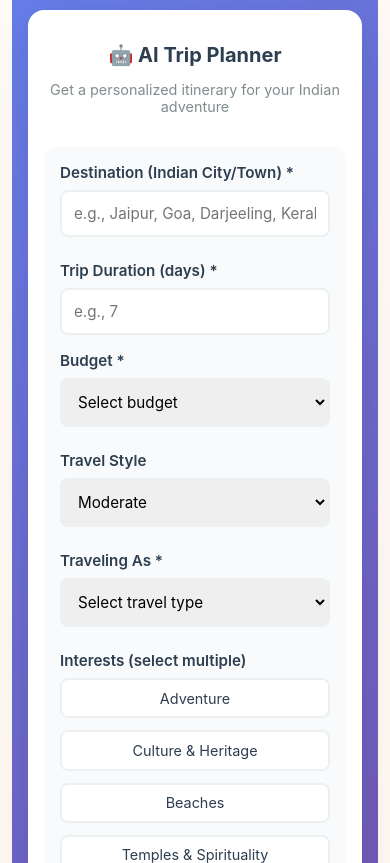
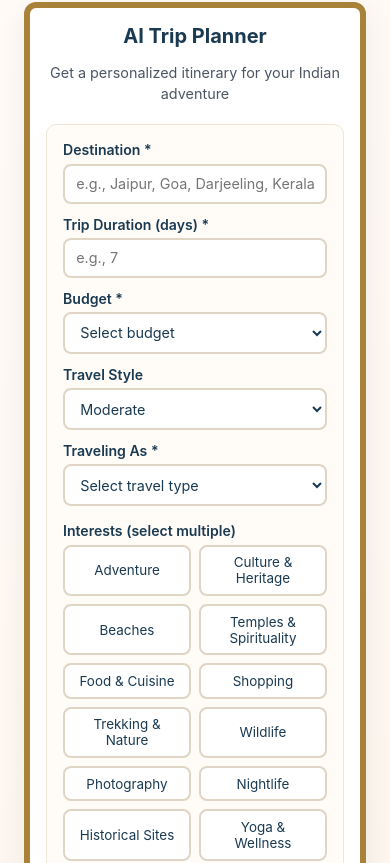
Before and after one commit to omkarsunilshivarkar/WanderHer, a React (Vite) app: page / in a window 390 px wide. Shown: the part 8441-9304 px from the top of the page. Built offline with nearby package versions, Linux system fonts and the light colour scheme.

Commit message:
AI Trip Planner code reviewed.

```diff
--- a/src/components/AITripPlanner.jsx
+++ b/src/components/AITripPlanner.jsx
@@ -279,8 +279,8 @@ Format the response clearly with headers and bullet points for easy reading. Use
         body {
             font-family: 'Segoe UI', Tahoma, Geneva, Verdana, sans-serif;
             line-height: 1.8;
-            color: #2c3e50;
-            background: #f8f9fa;
+            color: #1a3a52;
+            background: #FFFBF7;
             padding: 20px;
         }
 
@@ -294,7 +294,7 @@ Format the response clearly with headers and bullet points for easy reading. Use
         }
 
         .header {
-            background: linear-gradient(135deg, #667eea 0%, #764ba2 100%);
+            background: #A9823A;
             color: white;
             padding: 40px;
             text-align: center;
@@ -328,18 +328,18 @@ Format the response clearly with headers and bullet points for easy reading. Use
 
         h2 {
             font-size: 1.8rem;
-            color: #667eea;
+            color: #A9823A;
             margin: 30px 0 15px 0;
             padding-bottom: 10px;
-            border-bottom: 3px solid #667eea;
+            border-bottom: 3px solid #A9823A;
         }
 
         h3 {
             font-size: 1.3rem;
-            color: #764ba2;
+            color: #8F6F31;
             margin: 20px 0 10px 0;
             padding-left: 15px;
-            border-left: 4px solid #764ba2;
+            border-left: 4px solid #A9823A;
         }
 
         p {
@@ -348,7 +348,7 @@ Format the response clearly with headers and bullet points for easy reading. Use
         }
 
         strong {
-            color: #764ba2;
+            color: #8F6F31;
             font-weight: 600;
         }
 
@@ -364,18 +364,18 @@ Format the response clearly with headers and bullet points for easy reading. Use
 
         li:before {
             content: '✓';
-            color: #667eea;
+            color: #A9823A;
             font-weight: bold;
             margin-right: 10px;
             margin-left: -25px;
         }
 
         .footer {
-            background: #f8f9fa;
+            background: #f5ede2;
             padding: 20px 40px;
-            border-top: 1px solid #ecf0f1;
+            border-top: 1px solid #f0e6d8;
             text-align: center;
-            color: #7f8c8d;
+            color: #4B5563;
             font-size: 0.9rem;
         }
 
@@ -486,7 +486,7 @@ Format the response clearly with headers and bullet points for easy reading. Use
         body {
             font-family: 'Segoe UI', Tahoma, Geneva, Verdana, sans-serif;
             line-height: 1.8;
-            color: #2c3e50;
+            color: #1a3a52;
             padding: 0;
             background: white;
         }
@@ -499,7 +499,7 @@ Format the response clearly with headers and bullet points for easy reading. Use
         }
 
         .header {
-            background: linear-gradient(135deg, #667eea 0%, #764ba2 100%);
+            background: #A9823A;
             color: white;
             padding: 50px 40px;
             text-align: center;
@@ -532,19 +532,19 @@ Format the response clearly with headers and bullet points for easy reading. Use
 
         h2 {
             font-size: 1.8rem;
-            color: #667eea;
+            color: #A9823A;
             margin: 35px 0 15px 0;
             padding-bottom: 12px;
-            border-bottom: 3px solid #667eea;
+            border-bottom: 3px solid #A9823A;
             page-break-after: avoid;
         }
 
         h3 {
             font-size: 1.3rem;
-            color: #764ba2;
+            color: #8F6F31;
             margin: 20px 0 10px 0;
             padding-left: 12px;
-            border-left: 4px solid #764ba2;
+            border-left: 4px solid #A9823A;
             page-break-after: avoid;
         }
 
@@ -555,7 +555,7 @@ Format the response clearly with headers and bullet points for easy reading. Use
         }
 
         strong {
-            color: #764ba2;
+            color: #8F6F31;
             font-weight: 700;
         }
 
@@ -566,18 +566,18 @@ Format the response clearly with headers and bullet points for easy reading. Use
 
         .list-item:before {
             content: '✓ ';
-            color: #667eea;
+            color: #A9823A;
             font-weight: bold;
             margin-left: -25px;
             margin-right: 8px;
         }
 
         .footer {
-            background: #f8f9fa;
+            background: #f5ede2;
             padding: 30px 40px;
-            border-top: 2px solid #ecf0f1;
+            border-top: 2px solid #f0e6d8;
             text-align: center;
-            color: #7f8c8d;
+            color: #4B5563;
             font-size: 0.95rem;
             page-break-before: avoid;
         }
@@ -587,7 +587,7 @@ Format the response clearly with headers and bullet points for easy reading. Use
         }
 
         .download-button {
-            background: #27ae60;
+            background: #A9823A;
             color: white;
             padding: 12px 30px;
             border: none;
@@ -599,7 +599,7 @@ Format the response clearly with headers and bullet points for easy reading. Use
         }
 
         .download-button:hover {
-            background: #229954;
+            background: #8F6F31;
         }
 
         @media print {
@@ -724,13 +724,16 @@ Format the response clearly with headers and bullet points for easy reading. Use
     return (
         <div className="ai-trip-planner">
             <div className="planner-container">
-                <h2>🤖 AI Trip Planner</h2>
+                <h2>AI Trip Planner</h2>
                 <p className="subtitle">Get a personalized itinerary for your Indian adventure</p>
 
                 <div className="planner-content">
                     <form onSubmit={generateItinerary} className="planner-form">
+
+
+                        <div className="form-row">
                             <div className="form-group">
-                            <label htmlFor="destination">Destination (Indian City/Town) *</label>
+                                <label htmlFor="destination">Destination *</label>
                                 <input
                                     type="text"
                                     id="destination"
@@ -741,8 +744,6 @@ Format the response clearly with headers and bullet points for easy reading. Use
                                     required
                                 />
                             </div>
-
-                        <div className="form-row">
                             <div className="form-group">
                                 <label htmlFor="duration">Trip Duration (days) *</label>
                                 <input
@@ -772,7 +773,6 @@ Format the response clearly with headers and bullet points for easy reading. Use
                                     <option value="Moderate">Moderate (₹3,000-7,000/day)</option>
                                     <option value="Luxury">Luxury (₹7,000+/day)</option>
                                 </select>
-                            </div>
                             </div>
 
                             <div className="form-group">
@@ -805,6 +805,11 @@ Format the response clearly with headers and bullet points for easy reading. Use
                                     <option value="Family">Family</option>
                                 </select>
                             </div>
+                        </div>
+
+
+
+
 
                         <div className="form-group">
                             <label>Interests (select multiple)</label>
--- a/src/styles/AITripPlanner.css
+++ b/src/styles/AITripPlanner.css
@@ -1,113 +1,125 @@
 .ai-trip-planner {
-    background: linear-gradient(135deg, #667eea 0%, #764ba2 100%);
-    padding: 3rem 1.5rem;
+    --planner-gold: #A9823A;
+    --planner-gold-hover: #8F6F31;
+
+    background: linear-gradient(135deg, #FFFBF7 0%, #fef5ed 100%);
+    padding: 24px 24px;
 }
 
 .planner-container {
-    max-width: 1400px;
+    max-width: 100%;
     margin: 0 auto;
     background: white;
-    border-radius: 16px;
-    padding: 3rem;
-    box-shadow: 0 10px 40px rgba(0, 0, 0, 0.1);
+    border-radius: 12px;
+    border: 6px solid #A9823A
+;
+    padding: 1.75rem;
+    box-shadow: 0 8px 28px rgba(26, 58, 82, 0.08);
 }
 
 .planner-container h2 {
-    font-size: 2rem;
-    color: #2c3e50;
-    margin-bottom: 0.5rem;
+    font-size: 2.5rem;
+    color: #1a3a52;
+    margin: 0 0 0.4rem;
     text-align: center;
+    font-weight: 700;
 }
 
 .subtitle {
     text-align: center;
-    color: #7f8c8d;
-    margin-bottom: 2rem;
+    color: #4B5563;
+    margin-bottom: 1.25rem;
     font-size: 1rem;
+    line-height: 1.45;
 }
 
 .planner-content {
     display: grid;
-    grid-template-columns: 1fr 1fr;
-    gap: 3rem;
+    /* grid-template-columns: 1fr 1fr; */
+    gap: 1.5rem;
     align-items: start;
 }
 
 .planner-form {
     display: flex;
     flex-direction: column;
-    gap: 1.5rem;
-    background: #f9fafb;
-    padding: 2rem;
-    border-radius: 12px;
+    gap: 1rem;
+    background: #FFFBF7;
+    padding: 1.25rem;
+    border-radius: 10px;
+    border: 1px solid #f0e6d8;
 }
 
 .form-group {
     display: flex;
     flex-direction: column;
-    gap: 0.5rem;
+    gap: 0.35rem;
 }
 
 .form-group label {
     font-weight: 600;
-    color: #2c3e50;
-    font-size: 0.95rem;
+    color: #1a3a52;
+    font-size: 0.88rem;
 }
 
 .form-group input,
 .form-group select {
-    padding: 0.75rem;
-    border: 2px solid #ecf0f1;
+    padding: 0.58rem 0.7rem;
+    border: 2px solid #e0d4c5;
     border-radius: 8px;
-    font-size: 0.95rem;
-    transition: border-color 0.3s ease;
+    font-size: 0.9rem;
+    color: #1a3a52;
+    background: white;
+    transition: border-color 0.3s ease, box-shadow 0.3s ease;
     font-family: inherit;
 }
 
 .form-group input:focus,
 .form-group select:focus {
     outline: none;
-    border-color: #667eea;
-    background-color: #f8f9ff;
+    border-color: var(--planner-gold);
+    background-color: white;
+    box-shadow: 0 0 0 3px rgba(169, 130, 58, 0.12);
 }
 
 .form-row {
     display: grid;
-    grid-template-columns: 1fr 1fr;
-    gap: 1rem;
+    grid-template-columns: 1fr 1fr 1fr 1fr 1fr;
+    gap: 0.75rem;
 }
 
 .interests-grid {
     display: grid;
-    grid-template-columns: repeat(3, 1fr);
-    gap: 0.75rem;
+    grid-template-columns: repeat(8, 1fr);
+    gap: 0.5rem;
 }
 
 .interest-tag {
-    padding: 0.6rem 1rem;
-    border: 2px solid #ecf0f1;
+    padding: 0.48rem 0.65rem;
+    border: 2px solid #e0d4c5;
     background: white;
     border-radius: 8px;
     cursor: pointer;
-    font-size: 0.9rem;
+    font-size: 0.84rem;
     transition: all 0.3s ease;
-    color: #2c3e50;
+    color: #1a3a52;
 }
 
 .interest-tag:hover {
-    border-color: #667eea;
-    background: #f8f9ff;
+    border-color: var(--planner-gold);
+    background: #f5ede2;
+    color: var(--planner-gold-hover);
 }
 
 .interest-tag.active {
-    background: #667eea;
+    background: var(--planner-gold);
     color: white;
-    border-color: #667eea;
+    border-color: var(--planner-gold);
 }
 
 .generate-btn {
-    padding: 1rem;
-    background: linear-gradient(135deg, #667eea 0%, #764ba2 100%);
+    padding: 0.72rem;
+    background: var(--planner-gold);
     color: white;
     border: none;
     border-radius: 8px;
@@ -119,7 +131,8 @@
 
 .generate-btn:hover:not(:disabled) {
     transform: translateY(-2px);
-    box-shadow: 0 5px 20px rgba(102, 126, 234, 0.4);
+    background: var(--planner-gold-hover);
+    box-shadow: 0 5px 20px rgba(169, 130, 58, 0.35);
 }
 
 .generate-btn:disabled {
@@ -128,20 +141,20 @@
 }
 
 .error-message {
-    background: #fee;
-    color: #c33;
+    background: #f5ede2;
+    color: #1a3a52;
     padding: 1rem;
     border-radius: 8px;
-    border-left: 4px solid #c33;
+    border-left: 4px solid var(--planner-gold);
     grid-column: 1 / -1;
     margin-top: 1rem;
 }
 
 .itinerary-output {
-    background: #f8f9fa;
-    border: 2px solid #ecf0f1;
-    border-radius: 12px;
-    padding: 2rem;
+    background: #FFFBF7;
+    border: 2px solid #f0e6d8;
+    border-radius: 10px;
+    padding: 1.25rem;
     grid-column: 1 / -1;
 }
 
@@ -156,7 +169,7 @@
 
 .output-header h3 {
     margin: 0;
-    color: #2c3e50;
+    color: #1a3a52;
     font-size: 1.3rem;
 }
 
@@ -170,8 +183,8 @@
 .format-selector {
     padding: 0.6rem 1rem;
     background: white;
-    color: #2c3e50;
-    border: 2px solid #ecf0f1;
+    color: #1a3a52;
+    border: 2px solid #e0d4c5;
     border-radius: 6px;
     cursor: pointer;
     font-weight: 600;
@@ -181,19 +194,19 @@
 }
 
 .format-selector:hover {
-    border-color: #667eea;
-    background: #f8f9ff;
+    border-color: var(--planner-gold);
+    background: #f5ede2;
 }
 
 .format-selector:focus {
     outline: none;
-    border-color: #667eea;
-    box-shadow: 0 0 0 3px rgba(102, 126, 234, 0.1);
+    border-color: var(--planner-gold);
+    box-shadow: 0 0 0 3px rgba(169, 130, 58, 0.12);
 }
 
 .download-btn {
     padding: 0.6rem 1.2rem;
-    background: linear-gradient(135deg, #27ae60 0%, #229954 100%);
+    background: var(--planner-gold);
     color: white;
     border: none;
     border-radius: 6px;
@@ -206,7 +219,8 @@
 
 .download-btn:hover {
     transform: translateY(-2px);
-    box-shadow: 0 5px 15px rgba(39, 174, 96, 0.3);
+    background: var(--planner-gold-hover);
+    box-shadow: 0 5px 15px rgba(169, 130, 58, 0.3);
 }
 
 .download-btn:active {
@@ -214,33 +228,34 @@
 }
 
 .itinerary-text {
-    max-height: 600px;
+    max-height: 420px;
     overflow-y: auto;
     background: white;
-    padding: 1.5rem;
+    padding: 1rem;
     border-radius: 8px;
-    line-height: 1.8;
-    font-size: 0.95rem;
-    color: #2c3e50;
+    line-height: 1.65;
+    font-size: 0.9rem;
+    color: #1a3a52;
+    border: 1px solid #f0e6d8;
 }
 
 /* Formatted Content Styling */
 .formatted-heading-2 {
     font-size: 1.4rem;
     font-weight: 700;
-    color: #667eea;
+    color: var(--planner-gold);
     margin: 1.5rem 0 0.75rem 0;
     padding-bottom: 0.5rem;
-    border-bottom: 3px solid #667eea;
+    border-bottom: 3px solid var(--planner-gold);
 }
 
 .formatted-heading-3 {
     font-size: 1.1rem;
     font-weight: 600;
-    color: #764ba2;
+    color: var(--planner-gold-hover);
     margin: 1.2rem 0 0.5rem 0;
     padding-left: 0.5rem;
-    border-left: 4px solid #764ba2;
+    border-left: 4px solid var(--planner-gold);
 }
 
 .formatted-list {
@@ -261,13 +276,13 @@
     content: '✓';
     position: absolute;
     left: 0;
-    color: #667eea;
+    color: var(--planner-gold);
     font-weight: bold;
     font-size: 1.1rem;
 }
 
 .formatted-list li strong {
-    color: #764ba2;
+    color: var(--planner-gold-hover);
     font-weight: 600;
 }
 
@@ -278,7 +293,7 @@
 }
 
 .formatted-paragraph strong {
-    color: #764ba2;
+    color: var(--planner-gold-hover);
     font-weight: 600;
 }
 
@@ -301,29 +316,47 @@
 }
 
 .itinerary-text::-webkit-scrollbar-track {
-    background: #ecf0f1;
+    background: #f5ede2;
     border-radius: 4px;
 }
 
 .itinerary-text::-webkit-scrollbar-thumb {
-    background: #667eea;
+    background: var(--planner-gold);
     border-radius: 4px;
 }
 
 .itinerary-text::-webkit-scrollbar-thumb:hover {
-    background: #764ba2;
+    background: var(--planner-gold-hover);
 }
 
 /* Mobile Responsive */
 @media (max-width: 1024px) {
     .planner-container {
         max-width: 100%;
-        padding: 2rem;
+        padding: 1.5rem;
     }
 
     .planner-content {
         grid-template-columns: 1fr;
-        gap: 2rem;
+        gap: 1.25rem;
+    }
+
+    .form-row {
+        grid-template-columns: 1fr 1fr 1fr 1fr;
+    }
+
+    .interests-grid {
+        grid-template-columns: repeat(6, 1fr);
+    }
+}
+
+@media (max-width: 768px) {
+    .planner-container {
+        padding: 1.25rem;
+    }
+
+    .planner-form {
+        padding: 1rem;
     }
 
     .form-row {
@@ -331,25 +364,7 @@
     }
 
     .interests-grid {
-        grid-template-columns: repeat(2, 1fr);
-    }
-}
-
-@media (max-width: 768px) {
-    .planner-container {
-        padding: 1.5rem;
-    }
-
-    .planner-form {
-        padding: 1.5rem;
-    }
-
-    .form-row {
-        grid-template-columns: 1fr;
-    }
-
-    .interests-grid {
-        grid-template-columns: repeat(2, 1fr);
+        grid-template-columns: repeat(4, 1fr);
     }
 
     .output-header {
@@ -377,7 +392,7 @@
 
 @media (max-width: 480px) {
     .ai-trip-planner {
-        padding: 1.5rem 1rem;
+        padding: 1rem 0.75rem;
     }
 
     .planner-container {
@@ -389,7 +404,7 @@
     }
 
     .interests-grid {
-        grid-template-columns: 1fr;
+        grid-template-columns: repeat(2, 1fr);
     }
 
     .planner-container h2 {
```
Lines whose indentation alone changed are shown as unchanged.
